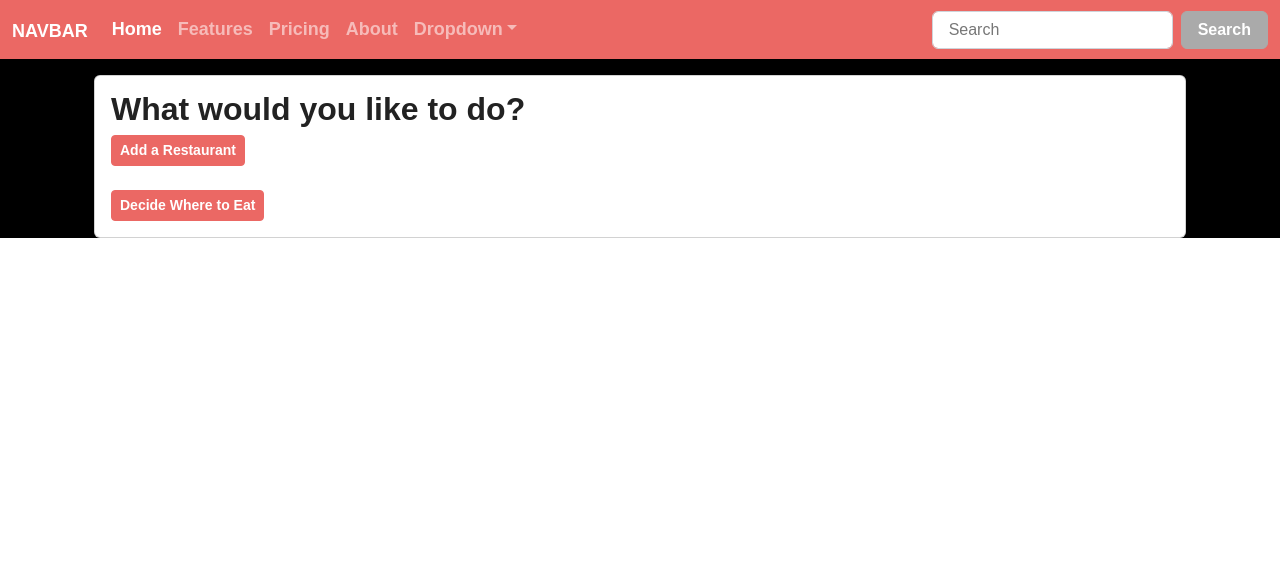
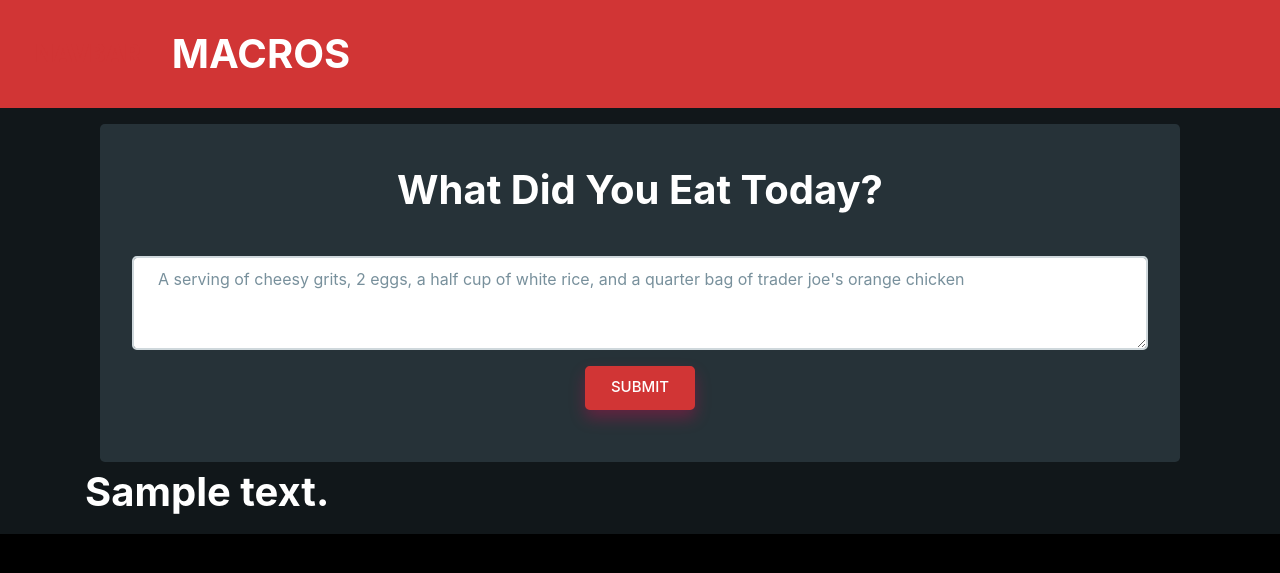
Before and after one commit to jack-cummings/macros, a FastAPI app: template templates/webapp/index.html in a window 1280 px wide. Shown: the top 573 px of the page. Run offline with FastAPI, Linux system fonts and the light colour scheme; the template is opened without the code that fills it: most values are stand-ins (such as "Sample title", 1, 10 or a date in 2020); parts of the project's set-up code (start-up, migrations or seed data) failed here and were passed over; some web fonts are replaced.

Commit message:
Almost complete, submit does not work

```diff
--- a/main.py
+++ b/main.py
@@ -5,30 +5,55 @@ from fastapi.staticfiles import StaticFiles
 from fastapi.responses import RedirectResponse
 import uvicorn
 import os
-
+import openai
 
 
 
 # Launch app and mount assets
 app = FastAPI()
-app.mount("macros/assets", StaticFiles(directory="macros/assets"), name="assets")
+app.mount("/assets", StaticFiles(directory="assets"), name="assets")
 templates = Jinja2Templates(directory="templates/webapp")
+openai.api_key = os.environ['oaik']
 
 
 
 @app.get("/")
 async def home(request: Request):
     try:
-        # rest card template
-        out_html = ''
-
-        return templates.TemplateResponse('index_inset.html', {"request": request, 'card_inserts':out_html})
+        answer = ''
+        return templates.TemplateResponse('index.html', {"request": request, 'answer':answer})
 
     except Exception as e:
         print(e)
         return templates.TemplateResponse('error.html', {"request": request})
 
+@app.post('/query')
+async def query(request: Request):
+    try:
+        body = await request.body()
+        base = body.decode('UTF-8').strip()
+        print(base)
+        prompt = f"""today I've eaten {base}.
+         How many grams of protein and calories have I eaten? Show your work"""
 
+
+        # completion = openai.ChatCompletion.create(
+        #     model="gpt-3.5-turbo",
+        #     messages=[
+        #         {"role": "system", "content": "You are a helpful assistant."},
+        #         {"role": "user", "content": prompt}
+        #     ]
+        # )
+        #
+        # answer = completion.choices[0].message
+
+        answer=prompt
+
+        return templates.TemplateResponse('index.html', {"request": request, 'answer':answer})
+
+    except Exception as e:
+        print(e)
+        return templates.TemplateResponse('error.html', {"request": request})
 
 if __name__ == '__main__':
     if os.environ['MODE'] == 'dev':
--- a/requirements.txt
+++ b/requirements.txt
@@ -3,6 +3,4 @@ pandas==1.4.1
 uvicorn==0.17.5
 gunicorn==20.1.0
 jinja2==3.0.3
-psycopg2==2.9.3
-sqlalchemy==1.4.36
-gspread==5.8.0
+openai
--- a/templates/webapp/index.html
+++ b/templates/webapp/index.html
@@ -8,7 +8,7 @@
 
 
     <!-- Bootstrap CSS / Color Scheme -->
-    <link rel="stylesheet" href="assets/css/journal.css" id="theme-color">
+    <link rel="stylesheet" href="assets/css/red.css" id="theme-color">
 </head>
 <body>
 
@@ -22,56 +22,58 @@
     <div class="collapse navbar-collapse" id="navbarColor01">
       <ul class="navbar-nav me-auto">
         <li class="nav-item">
-          <a class="nav-link active" href="#">Home
-            <span class="visually-hidden">(current)</span>
+          <a class="h2" href="#">MACROS
+            <span class="visually-hidden"> </span>
           </a>
         </li>
-        <li class="nav-item">
-          <a class="nav-link" href="#">Features</a>
-        </li>
-        <li class="nav-item">
-          <a class="nav-link" href="#">Pricing</a>
-        </li>
-        <li class="nav-item">
-          <a class="nav-link" href="#">About</a>
-        </li>
-        <li class="nav-item dropdown">
-          <a class="nav-link dropdown-toggle" data-bs-toggle="dropdown" href="#" role="button" aria-haspopup="true" aria-expanded="false">Dropdown</a>
-          <div class="dropdown-menu">
-            <a class="dropdown-item" href="#">Action</a>
-            <a class="dropdown-item" href="#">Another action</a>
-            <a class="dropdown-item" href="#">Something else here</a>
-            <div class="dropdown-divider"></div>
-            <a class="dropdown-item" href="#">Separated link</a>
-          </div>
-        </li>
+
+<!--        <li class="nav-item">-->
+<!--          <a class="nav-link" href="#">Pricing</a>-->
+<!--        </li>-->
+<!--        <li class="nav-item">-->
+<!--          <a class="nav-link" href="#">About</a>-->
+<!--        </li>-->
+<!--        <li class="nav-item dropdown">-->
+<!--          <a class="nav-link dropdown-toggle" data-bs-toggle="dropdown" href="#" role="button" aria-haspopup="true" aria-expanded="false">Dropdown</a>-->
+<!--          <div class="dropdown-menu">-->
+<!--            <a class="dropdown-item" href="#">Action</a>-->
+<!--            <a class="dropdown-item" href="#">Another action</a>-->
+<!--            <a class="dropdown-item" href="#">Something else here</a>-->
+<!--            <div class="dropdown-divider"></div>-->
+<!--            <a class="dropdown-item" href="#">Separated link</a>-->
+<!--          </div>-->
+<!--        </li>-->
       </ul>
-      <form class="d-flex">
-        <input class="form-control me-sm-2" type="text" placeholder="Search">
-        <button class="btn btn-secondary my-2 my-sm-0" type="submit">Search</button>
-      </form>
+<!--      <form class="d-flex">-->
+<!--        <input class="form-control me-sm-2" type="text" placeholder="Search">-->
+<!--        <button class="btn btn-secondary my-2 my-sm-0" type="submit">Search</button>-->
+<!--      </form>-->
     </div>
   </div>
 </nav>
 
 <!--Generic section-->
-<section class="py-7 bg-dark" id="test">
+<section class="bg-dark" id="input">
     <div class="container">
         <div class="row pt-3 pricing-table mx-auto">
             <div class="col-12 mx-auto">
-
                     <div class="card">
                         <div class="card-body">
-                            <h2 class="card-title">What would you like to do?</h2>
-                            <div class="text-muted font-weight-medium mt-2"> </div>
-                                <div class="btn-group-sm" role="group" aria-label="Basic example">
-                                    <a href='/input'class="btn btn-primary">Add a Restaurant</a>
-                                    <br><br>
-                                    <a href='/search'class="btn btn-primary">Decide Where to Eat</a>
+                            <h2 class="card-title">What Did You Eat Today?</h2>
+                            <div class="text-muted font-weight-medium mt-2"></div>
+                            <form method="POST" action="query">
+                                <div class="form-group">
+                                <label for="textInput"></label>
+                                <textarea class="form-control" id="textInput" rows="3" placeholder = "A serving of cheesy grits, 2 eggs, a half cup of white rice, and a quarter bag of trader joe's orange chicken"></textarea>
+                              </div>
+                                <div class="form-group">
+                                        <button name="submit" type="submit" class="btn btn-primary">Submit</button>
                                 </div>
+                            </form>
                         </div>
                     </div>
                 </div>
+                <h2 class="card-title">{{ answer }}</h2>
             </div>
         </div>
     </div>
```
Also changed, not shown: assets/img/blog-1.jpg (deleted), assets/img/blog-2.jpg (deleted), assets/img/blog-3.jpg (deleted), assets/img/brands.png (deleted), assets/img/mockup.png (deleted).
